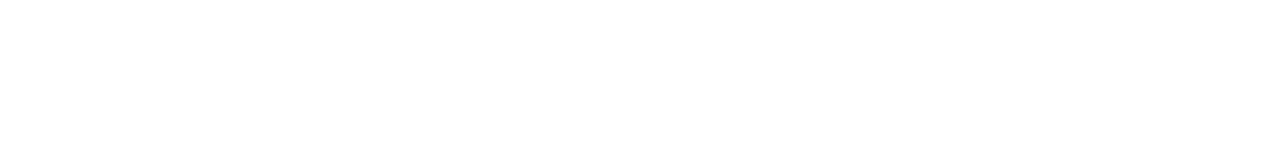
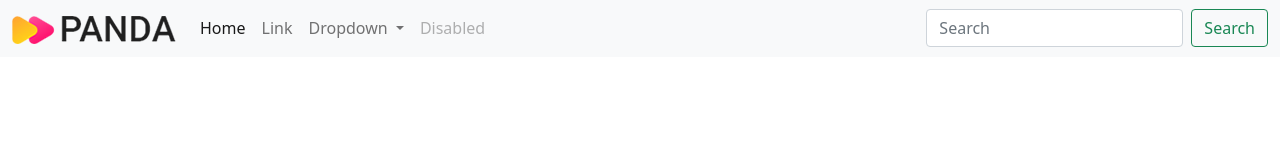
Before and after one commit to srdo96/panda-ecommerce-with-bootstrap, a plain HTML site: page index.html in a window 1280 px wide. Drawn offline with nearby package versions, Linux system fonts and the light colour scheme.

Commit message:
add navbar and panda logo

```diff
--- a/index.html
+++ b/index.html
@@ -14,6 +14,69 @@
     />
   </head>
   <body>
+    <!-- header start -->
+    <nav class="navbar navbar-expand-lg navbar-light bg-light">
+      <div class="container-fluid">
+        <a class="navbar-brand" href="#">
+          <img src="./images/logo.png" alt="brand logo" />
+        </a>
+        <button
+          class="navbar-toggler"
+          type="button"
+          data-bs-toggle="collapse"
+          data-bs-target="#navbarSupportedContent"
+          aria-controls="navbarSupportedContent"
+          aria-expanded="false"
+          aria-label="Toggle navigation"
+        >
+          <span class="navbar-toggler-icon"></span>
+        </button>
+        <div class="collapse navbar-collapse" id="navbarSupportedContent">
+          <ul class="navbar-nav me-auto mb-2 mb-lg-0">
+            <li class="nav-item">
+              <a class="nav-link active" aria-current="page" href="#">Home</a>
+            </li>
+            <li class="nav-item">
+              <a class="nav-link" href="#">Link</a>
+            </li>
+            <li class="nav-item dropdown">
+              <a
+                class="nav-link dropdown-toggle"
+                href="#"
+                id="navbarDropdown"
+                role="button"
+                data-bs-toggle="dropdown"
+                aria-expanded="false"
+              >
+                Dropdown
+              </a>
+              <ul class="dropdown-menu" aria-labelledby="navbarDropdown">
+                <li><a class="dropdown-item" href="#">Action</a></li>
+                <li><a class="dropdown-item" href="#">Another action</a></li>
+                <li><hr class="dropdown-divider" /></li>
+                <li>
+                  <a class="dropdown-item" href="#">Something else here</a>
+                </li>
+              </ul>
+            </li>
+            <li class="nav-item">
+              <a class="nav-link disabled">Disabled</a>
+            </li>
+          </ul>
+          <form class="d-flex">
+            <input
+              class="form-control me-2"
+              type="search"
+              placeholder="Search"
+              aria-label="Search"
+            />
+            <button class="btn btn-outline-success" type="submit">
+              Search
+            </button>
+          </form>
+        </div>
+      </div>
+    </nav>
     <!-- bootstrap script -->
     <script
       src="https://cdn.jsdelivr.net/npm/bootstrap@5.1.3/dist/js/bootstrap.bundle.min.js"
```
